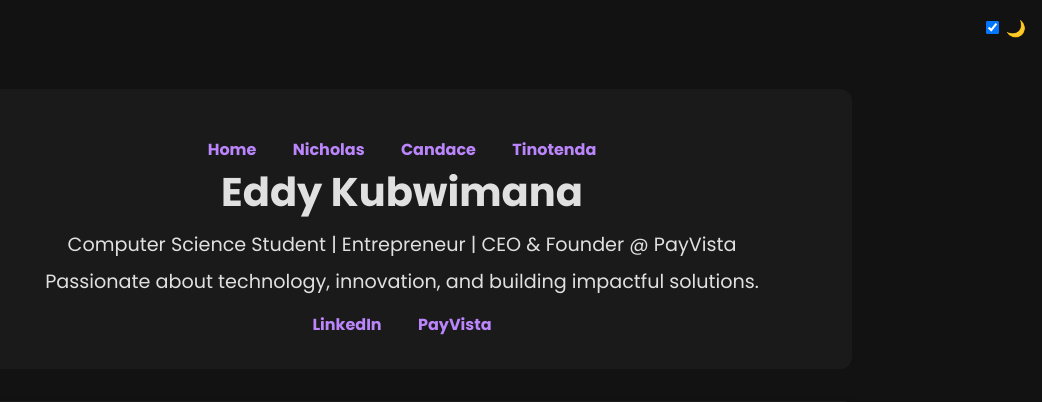
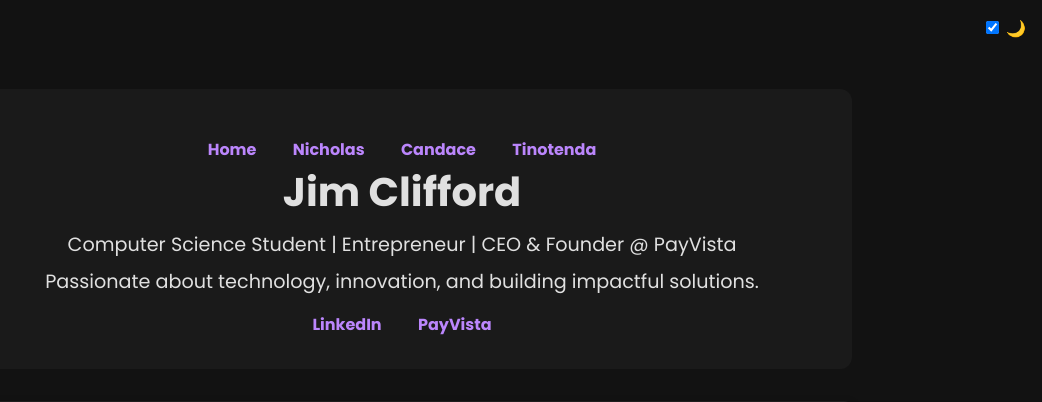
Before and after one commit to EddyKubwimana/CD-CDI-team11, a Flask app: page /eddy in a window 1280 px wide. Shown: the top 402 px of the page, without its empty margins (238-1280 px from the left). Run offline with Flask 3, Linux system fonts and the light colour scheme.

Commit message:
Update eddy.html

```diff
--- a/porfolio/templates/eddy.html
+++ b/porfolio/templates/eddy.html
@@ -127,7 +127,7 @@
             <a href="{{ url_for('tinotenda_portfolio') }}">Tinotenda</a>
         </div>
 
-        <h1>Eddy Kubwimana</h1>
+        <h1>Jim Clifford </h1>
         <p>Computer Science Student | Entrepreneur | CEO & Founder @ PayVista</p>
         <p>Passionate about technology, innovation, and building impactful solutions.</p>
         <div class="profile-links">
```
